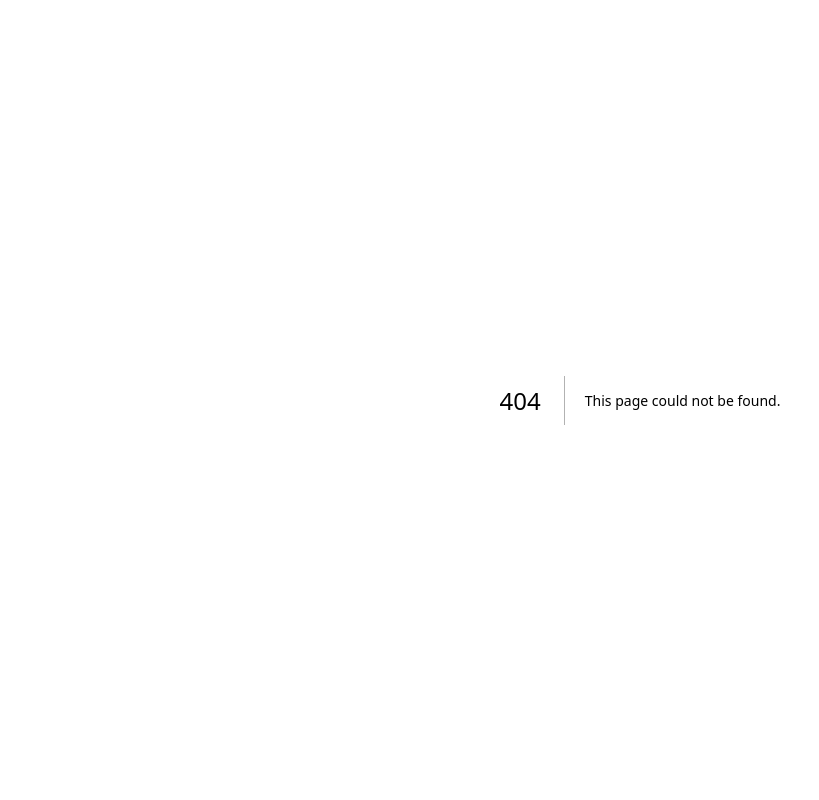
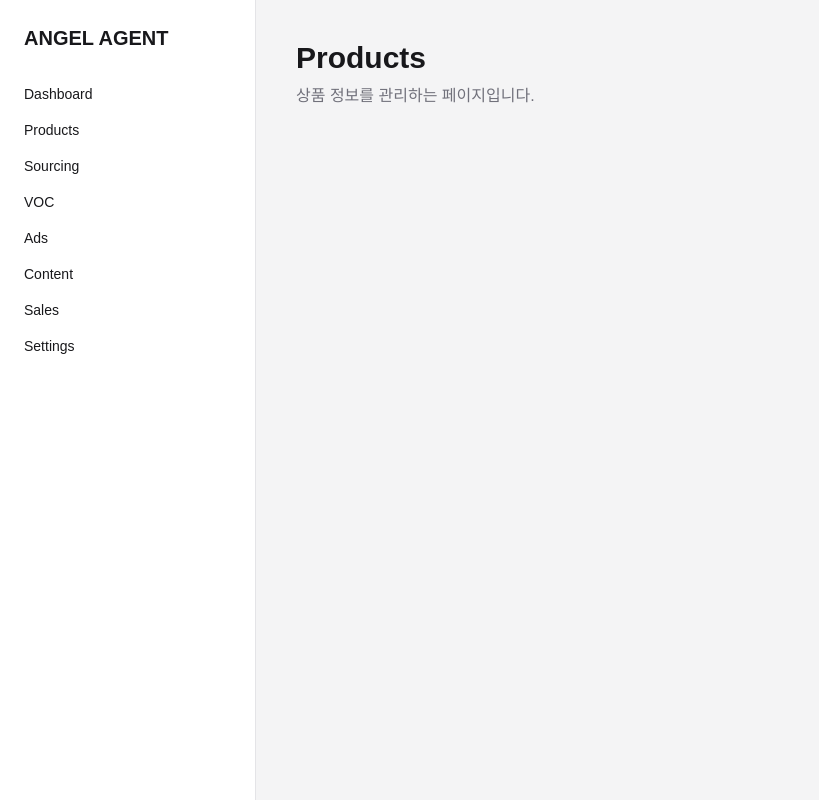
Before and after one commit to leejungwu/angel-agent, a Next.js app: page /products in a window 1280 px wide. Before the commit this address had no page. Shown: the whole page, without its empty margins (0-819 px from the left). Built offline with nearby package versions, Linux system fonts and the light colour scheme.

Commit message:
Add dashboard layout and products page

```diff
--- a/app/layout.tsx
+++ b/app/layout.tsx
@@ -1,4 +1,5 @@
 import type { Metadata } from "next";
+import Link from "next/link";
 import { Geist, Geist_Mono } from "next/font/google";
 import "./globals.css";
 
@@ -13,17 +14,42 @@ const geistMono = Geist_Mono({
 });
 
 export const metadata: Metadata = {
-  title: "Create Next App",
-  description: "Generated by create next app",
+  title: "Angel Agent",
+  description: "Internal ecommerce agent",
 };
 
-export default function RootLayout({ children }: LayoutProps<"/">) {
+export default function RootLayout({
+  children,
+}: Readonly<{
+  children: React.ReactNode;
+}>) {
   return (
     <html
-      lang="en"
-      className={`${geistSans.variable} ${geistMono.variable} h-full antialiased`}
+      lang="ko"
+      className={`${geistSans.variable} ${geistMono.variable}`}
     >
-      <body className="min-h-full flex flex-col">{children}</body>
+      <body>
+        <div className="flex min-h-screen bg-zinc-100 text-zinc-900">
+          <aside className="w-64 border-r border-zinc-200 bg-white p-6">
+            <Link href="/">
+              <h1 className="mb-8 text-xl font-bold">ANGEL AGENT</h1>
+            </Link>
+
+            <nav className="flex flex-col gap-4 text-sm">
+              <Link href="/">Dashboard</Link>
+              <Link href="/products">Products</Link>
+              <span>Sourcing</span>
+              <span>VOC</span>
+              <span>Ads</span>
+              <span>Content</span>
+              <span>Sales</span>
+              <span>Settings</span>
+            </nav>
+          </aside>
+
+          <div className="flex-1">{children}</div>
+        </div>
+      </body>
     </html>
   );
 }
--- a/app/page.tsx
+++ b/app/page.tsx
@@ -1,69 +1,10 @@
-import Image from "next/image";
-
 export default function Home() {
   return (
-    <div className="flex flex-col flex-1 items-center justify-center bg-zinc-50 font-sans dark:bg-black">
-      <main className="flex flex-1 w-full max-w-3xl flex-col items-center justify-between py-32 px-16 bg-white dark:bg-black sm:items-start">
-        <Image
-          className="dark:invert h-5 w-[100px]"
-          src="/next.svg"
-          alt="Next.js logo"
-          width={100}
-          height={20}
-          priority
-        />
-        <div className="flex flex-col items-center gap-6 text-center sm:items-start sm:text-left">
-          <h1 className="max-w-xs text-3xl font-semibold leading-10 tracking-tight text-black dark:text-zinc-50">
-            To get started, edit the{" "}
-            <code className="rounded bg-black/[.06] px-1.5 py-0.5 font-mono text-[0.9em] dark:bg-white/[.08]">
-              page.tsx
-            </code>{" "}
-            file.
-          </h1>
-          <p className="max-w-md text-lg leading-8 text-zinc-600 dark:text-zinc-400">
-            Looking for a starting point or more instructions? Head over to{" "}
-            <a
-              href="https://vercel.com/templates?framework=next.js&utm_source=create-next-app&utm_medium=appdir-template-tw&utm_campaign=create-next-app"
-              className="font-medium text-zinc-950 dark:text-zinc-50"
-            >
-              Templates
-            </a>{" "}
-            or the{" "}
-            <a
-              href="https://nextjs.org/learn?utm_source=create-next-app&utm_medium=appdir-template-tw&utm_campaign=create-next-app"
-              className="font-medium text-zinc-950 dark:text-zinc-50"
-            >
-              Learning
-            </a>{" "}
-            center.
-          </p>
-        </div>
-        <div className="flex flex-col gap-4 text-base font-medium sm:flex-row">
-          <a
-            className="flex h-12 w-full items-center justify-center gap-2 rounded-full bg-foreground px-5 text-background transition-colors hover:bg-[#383838] dark:hover:bg-[#ccc] md:w-[158px]"
-            href="https://vercel.com/new?utm_source=create-next-app&utm_medium=appdir-template-tw&utm_campaign=create-next-app"
-            target="_blank"
-            rel="noopener noreferrer"
-          >
-            <Image
-              className="dark:invert h-[14px] w-4"
-              src="/vercel.svg"
-              alt="Vercel logomark"
-              width={16}
-              height={14}
-            />
-            Deploy Now
-          </a>
-          <a
-            className="flex h-12 w-full items-center justify-center rounded-full border border-solid border-black/[.08] px-5 transition-colors hover:border-transparent hover:bg-black/[.04] dark:border-white/[.145] dark:hover:bg-[#1a1a1a] md:w-[158px]"
-            href="https://nextjs.org/docs?utm_source=create-next-app&utm_medium=appdir-template-tw&utm_campaign=create-next-app"
-            target="_blank"
-            rel="noopener noreferrer"
-          >
-            Documentation
-          </a>
-        </div>
-      </main>
-    </div>
+    <main className="p-10">
+      <h1 className="text-3xl font-bold">Dashboard</h1>
+      <p className="mt-2 text-zinc-500">
+        Angel Agent 내부 이커머스 운영 시스템
+      </p>
+    </main>
   );
 }
--- /dev/null
+++ b/app/products/page.tsx
@@ -0,0 +1,8 @@
+export default function ProductsPage() {
+  return (
+    <main className="min-h-screen bg-zinc-100 p-10 text-zinc-900">
+      <h1 className="text-3xl font-bold">Products</h1>
+      <p className="mt-2 text-zinc-500">상품 정보를 관리하는 페이지입니다.</p>
+    </main>
+  );
+}
```
